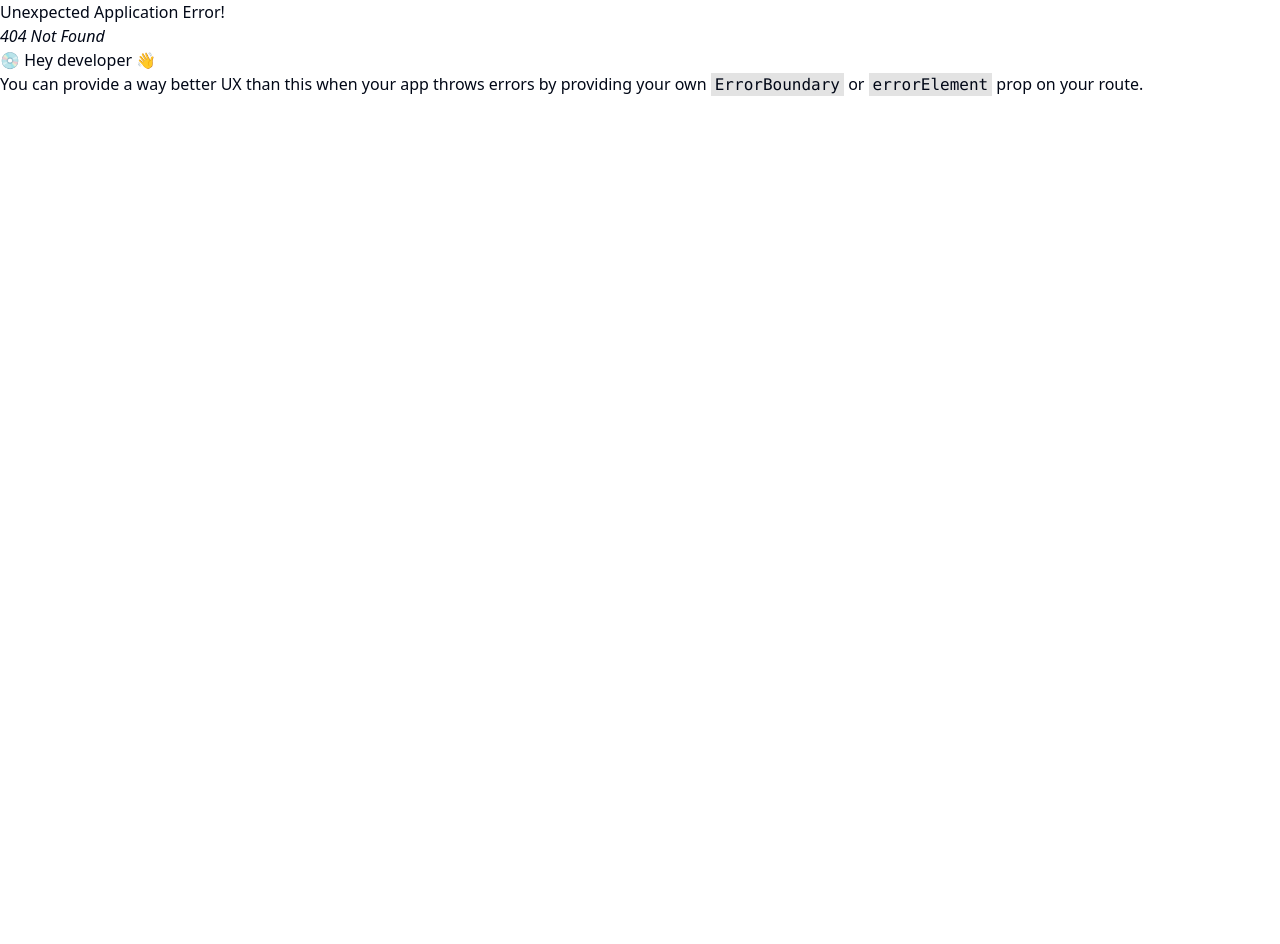
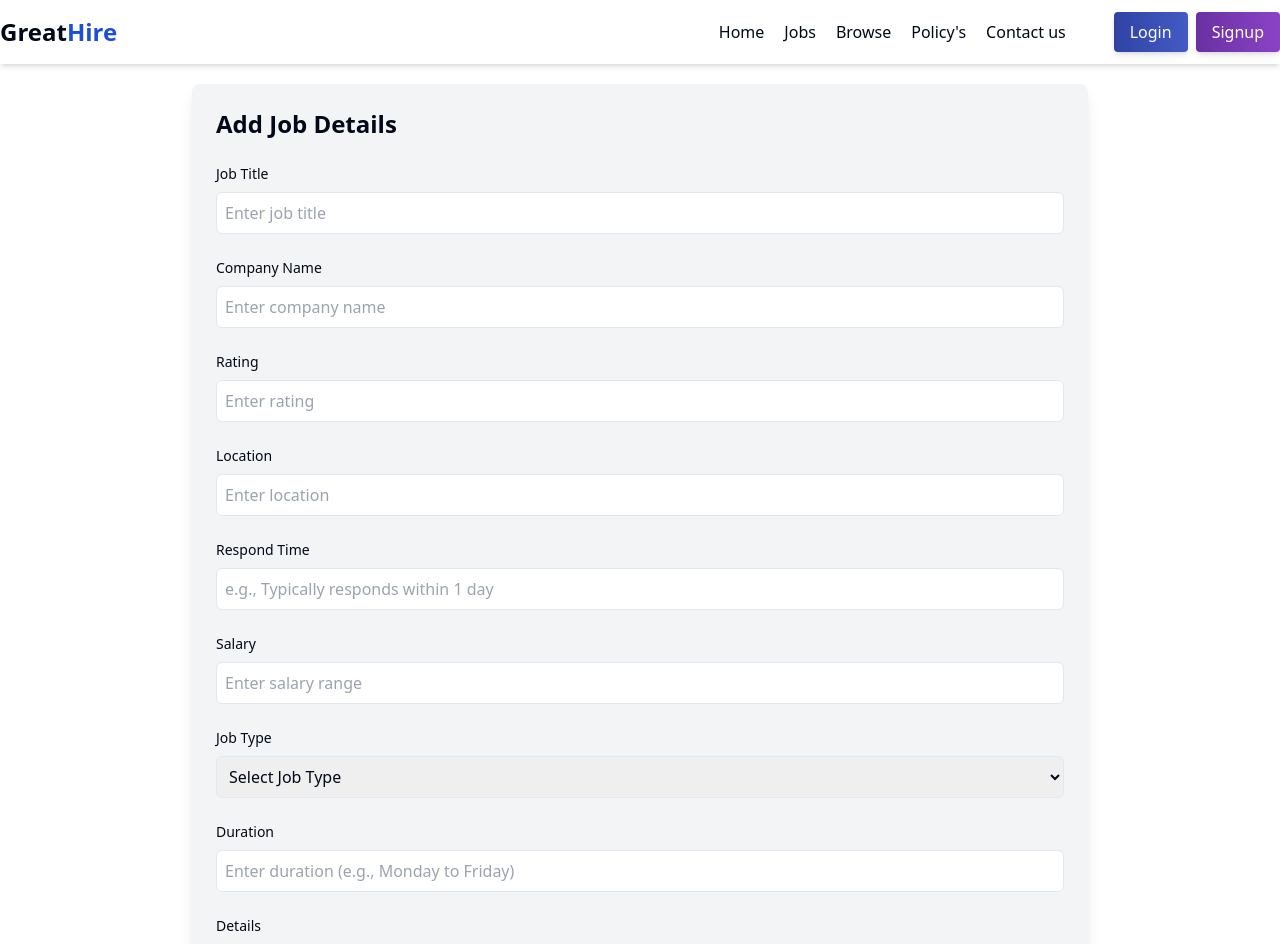
Before and after one commit to Ankush-Nandal/GreatHire, a React (Vite) app in the folder frontend/: page /admin/post-job in a window 1280 px wide. Before the commit this address had no page. Shown: the top 944 px of the page. Before the commit the page ends 800 px from the top, so only its background shows below. Built offline with nearby package versions, Linux system fonts and the light colour scheme.

Commit message:
add admin post job route

```diff
--- /dev/null
+++ b/frontend/src/components/admin/PostCompany.jsx
@@ -0,0 +1,9 @@
+import React from 'react'
+
+const PostCompany = () => {
+  return (
+    <div>PostCompany</div>
+  )
+}
+
+export default PostCompany
--- /dev/null
+++ b/frontend/src/components/admin/PostJob.jsx
@@ -0,0 +1,223 @@
+import React, { useState } from "react";
+import Navbar from "../shared/Navbar";
+
+const PostJob = () => {
+  const [formData, setFormData] = useState({
+    title: "",
+    companyName: "",
+    rating: "",
+    location: "",
+    respond: "",
+    salary: "",
+    jobType: "",
+    duration: "",
+    details: "",
+    skills: "",
+    qualifications: "",
+    benefits: "",
+    responsibilities: "",
+  });
+
+  const handleChange = (e) => {
+    const { name, value } = e.target;
+    setFormData((prevData) => ({
+      ...prevData,
+      [name]: value,
+    }));
+  };
+
+  const handleSubmit = (e) => {
+    e.preventDefault();
+    const parsedData = {
+      ...formData,
+      details: formData.details.split("\n"),
+      skills: formData.skills.split(",").map((skill) => skill.trim()),
+      qualifications: formData.qualifications.split("\n"),
+      benefits: formData.benefits.split("\n"),
+      responsibilities: formData.responsibilities.split("\n"),
+    };
+    console.log("Form Data:", parsedData);
+    // You can send `parsedData` to your backend or handle it as needed
+  };
+
+  return (
+    <>
+      <Navbar/>
+      <div className="max-w-4xl mx-auto bg-gray-100 shadow-lg rounded-lg p-6 mt-5">
+        <h2 className="text-2xl font-bold mb-6">Add Job Details</h2>
+        <form onSubmit={handleSubmit} className="space-y-6">
+          <div>
+            <label className="block text-sm font-medium">Job Title</label>
+            <input
+              type="text"
+              name="title"
+              value={formData.title}
+              onChange={handleChange}
+              className="w-full mt-2 p-2 border rounded-md"
+              placeholder="Enter job title"
+            />
+          </div>
+
+          <div>
+            <label className="block text-sm font-medium">Company Name</label>
+            <input
+              type="text"
+              name="companyName"
+              value={formData.companyName}
+              onChange={handleChange}
+              className="w-full mt-2 p-2 border rounded-md"
+              placeholder="Enter company name"
+            />
+          </div>
+
+          <div>
+            <label className="block text-sm font-medium">Rating</label>
+            <input
+              type="number"
+              name="rating"
+              value={formData.rating}
+              onChange={handleChange}
+              step="0.1"
+              className="w-full mt-2 p-2 border rounded-md"
+              placeholder="Enter rating"
+            />
+          </div>
+
+          <div>
+            <label className="block text-sm font-medium">Location</label>
+            <input
+              type="text"
+              name="location"
+              value={formData.location}
+              onChange={handleChange}
+              className="w-full mt-2 p-2 border rounded-md"
+              placeholder="Enter location"
+            />
+          </div>
+
+          <div>
+            <label className="block text-sm font-medium">Respond Time</label>
+            <input
+              type="text"
+              name="respond"
+              value={formData.respond}
+              onChange={handleChange}
+              className="w-full mt-2 p-2 border rounded-md"
+              placeholder="e.g., Typically responds within 1 day"
+            />
+          </div>
+
+          <div>
+            <label className="block text-sm font-medium">Salary</label>
+            <input
+              type="text"
+              name="salary"
+              value={formData.salary}
+              onChange={handleChange}
+              className="w-full mt-2 p-2 border rounded-md"
+              placeholder="Enter salary range"
+            />
+          </div>
+
+          <div>
+            <label className="block text-sm font-medium">Job Type</label>
+            <select
+              name="jobType"
+              value={formData.jobType}
+              onChange={handleChange}
+              className="w-full mt-2 p-2 border rounded-md"
+            >
+              <option value="">Select Job Type</option>
+              <option value="Remote">Remote</option>
+              <option value="On-site">On-site</option>
+              <option value="Hybrid">Hybrid</option>
+              <option value="Hybrid">Full Time</option>
+              <option value="Hybrid">Part Time</option>
+              <option value="Hybrid">Internship</option>
+            </select>
+          </div>
+
+          <div>
+            <label className="block text-sm font-medium">Duration</label>
+            <input
+              type="text"
+              name="duration"
+              value={formData.duration}
+              onChange={handleChange}
+              className="w-full mt-2 p-2 border rounded-md"
+              placeholder="Enter duration (e.g., Monday to Friday)"
+            />
+          </div>
+
+          <div>
+            <label className="block text-sm font-medium">Details</label>
+            <textarea
+              name="details"
+              value={formData.details}
+              onChange={handleChange}
+              className="w-full mt-2 p-2 border rounded-md"
+              placeholder="Enter details, each item on a new line"
+            ></textarea>
+          </div>
+
+          <div>
+            <label className="block text-sm font-medium">Skills</label>
+            <textarea
+              name="skills"
+              value={formData.skills}
+              onChange={handleChange}
+              className="w-full mt-2 p-2 border rounded-md"
+              placeholder="Enter skills separated by commas"
+            ></textarea>
+          </div>
+
+          <div>
+            <label className="block text-sm font-medium">Qualifications</label>
+            <textarea
+              name="qualifications"
+              value={formData.qualifications}
+              onChange={handleChange}
+              className="w-full mt-2 p-2 border rounded-md"
+              placeholder="Enter qualifications, each item on a new line"
+            ></textarea>
+          </div>
+
+          <div>
+            <label className="block text-sm font-medium">Benefits</label>
+            <textarea
+              name="benefits"
+              value={formData.benefits}
+              onChange={handleChange}
+              className="w-full mt-2 p-2 border rounded-md"
+              placeholder="Enter benefits, each item on a new line"
+            ></textarea>
+          </div>
+
+          <div>
+            <label className="block text-sm font-medium">
+              Responsibilities
+            </label>
+            <textarea
+              name="responsibilities"
+              value={formData.responsibilities}
+              onChange={handleChange}
+              className="w-full mt-2 p-2 border rounded-md"
+              placeholder="Enter responsibilities, each item on a new line"
+            ></textarea>
+          </div>
+
+          <div className="text-right">
+            <button
+              type="submit"
+              className="px-4 py-2 bg-blue-500 text-white rounded-md"
+            >
+              Submit
+            </button>
+          </div>
+        </form>
+      </div>
+    </>
+  );
+};
+
+export default PostJob;
--- a/frontend/src/components/shared/Navbar.jsx
+++ b/frontend/src/components/shared/Navbar.jsx
@@ -4,6 +4,7 @@ import { useSelector } from "react-redux";
 
 const Navbar = () => {
   const { user } = useSelector((store) => store.auth || {});
+  // console.log(user);
   const [isPolicyHovered, setIsPolicyHovered] = useState(false);
   return (
     <div className="bg-white shadow-md">
@@ -17,6 +18,7 @@ const Navbar = () => {
 
         {/* Navbar Links */}
         <div className="flex items-center gap-12">
+          {user?.role === "recruiter" ? (
             <ul className="flex font-medium items-center gap-5">
               <li className="hover:text-blue-700 transition duration-200">
                 <Link to="/">Home</Link>
@@ -38,9 +40,61 @@ const Navbar = () => {
                   Policy's
                 </button>
                 {isPolicyHovered && (
-                <div
-                  className="absolute left-0 flex flex-col bg-white border rounded-xl shadow-xl  p-2 w-60 transform origin-left animate-slide-in-right z-20"
+                  <div className="absolute left-0 flex flex-col bg-white border rounded-xl shadow-xl  p-2 w-60 transform origin-left animate-slide-in-right z-20">
+                    <Link
+                      to="/policy/privacy-policy"
+                      className="px-4 py-2 hover:bg-gray-100"
                     >
+                      Privacy Policy
+                    </Link>
+                    <Link
+                      to="/policy/refund-policy"
+                      className="px-4 py-2 hover:bg-gray-100"
+                    >
+                      Refund and Return Policy
+                    </Link>
+                    <Link
+                      to="/policy/terms-and-conditions"
+                      className="px-4 py-2 hover:bg-gray-100"
+                    >
+                      Terms and Conditions
+                    </Link>
+                  </div>
+                )}
+              </li>
+              <li className="hover:text-blue-700 transition duration-200">
+                <Link to="/contact">Contact us</Link>
+              </li>
+              <li className="hover:text-blue-700 transition duration-200">
+                <Link to="/admin/post-company">Post Company</Link>
+              </li>
+              <li className="hover:text-blue-700 transition duration-200">
+                <Link to="/admin/post-job">Post Job</Link>
+              </li>
+            </ul>
+          ) : (
+            <ul className="flex font-medium items-center gap-5">
+              <li className="hover:text-blue-700 transition duration-200">
+                <Link to="/">Home</Link>
+              </li>
+              <li className="hover:text-blue-700 transition duration-200">
+                <Link to="/jobs">Jobs</Link>
+              </li>
+              <li className="hover:text-blue-700 transition duration-200">
+                <Link to="/browse">Browse</Link>
+              </li>
+
+              {/* Policies Dropdown */}
+              <li
+                className="relative"
+                onMouseEnter={() => setIsPolicyHovered(true)}
+                onMouseLeave={() => setIsPolicyHovered(false)}
+              >
+                <button className="font-medium focus:outline-none hover:text-blue-700 transition duration-200">
+                  Policy's
+                </button>
+                {isPolicyHovered && (
+                  <div className="absolute left-0 flex flex-col bg-white border rounded-xl shadow-xl  p-2 w-60 transform origin-left animate-slide-in-right z-20">
                     <Link
                       to="/policy/privacy-policy"
                       className="px-4 py-2 hover:bg-gray-100"
@@ -66,6 +120,7 @@ const Navbar = () => {
                 <Link to="/contact">Contact us</Link>
               </li>
             </ul>
+          )}
 
           {/* User Authentication */}
           {!user ? (
@@ -86,7 +141,7 @@ const Navbar = () => {
               {/* User Avatar */}
               <div className="cursor-pointer hover:ring-2 hover:ring-[#355ff8] rounded-full p-1">
                 <img
-                  src="https://github.com/shadcn.png"
+                  src={user.profile.profilePhoto}
                   alt="User Avatar"
                   className="w-10 h-10 rounded-full"
                 />
```
Also changed, not shown: frontend/src/App.jsx (+7 -1 lines). Lines whose indentation alone changed are shown as unchanged.
